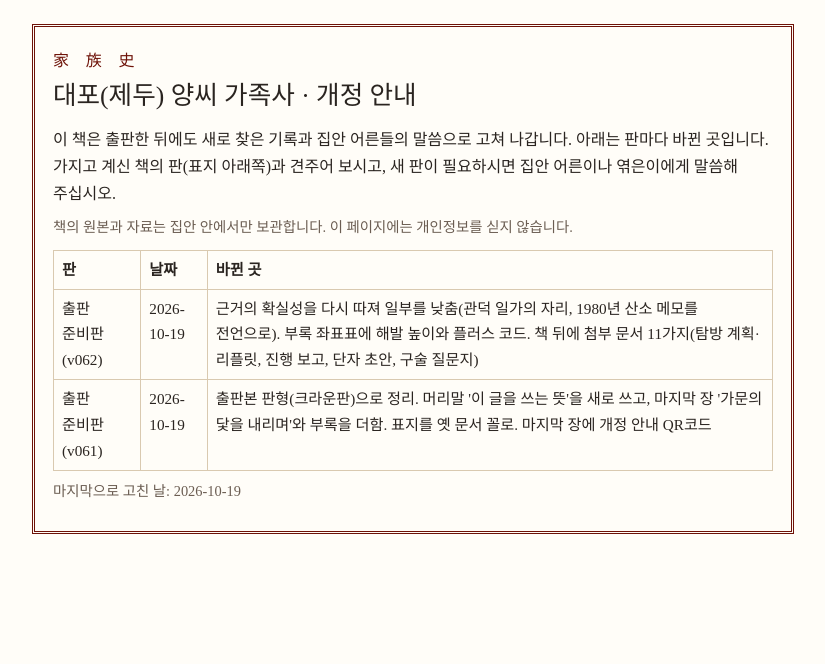
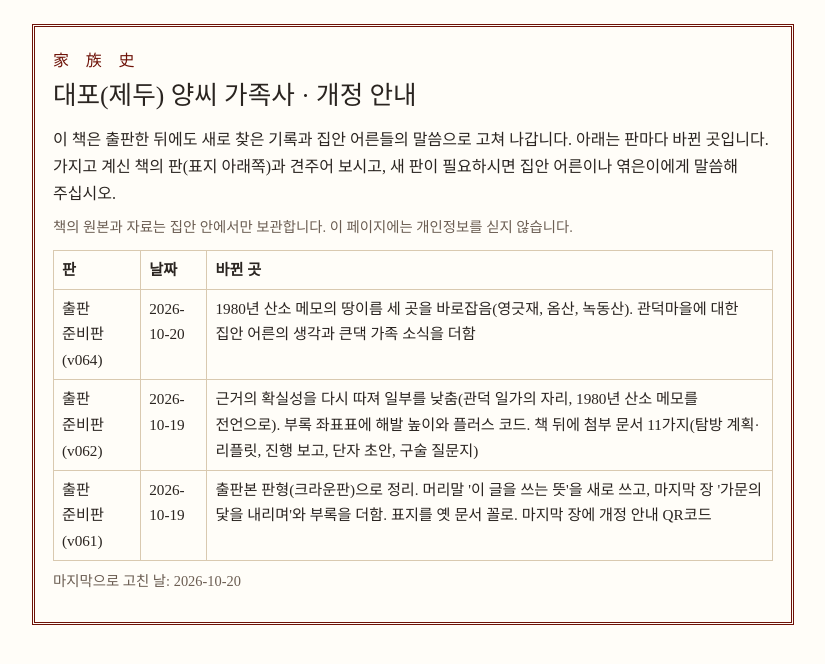
Before and after one commit to Yang9un/daepo-yang-revisions, a plain HTML site: page index.html in a window 1280 px wide. Shown: the whole page, without its empty margins (227-1052 px from the left). Drawn offline with Linux system fonts and the light colour scheme.

Commit message:
개정 안내 2026-10-20

```diff
--- a/index.html
+++ b/index.html
@@ -13,6 +13,6 @@ th,td{border:1px solid var(--line);padding:6px 8px;text-align:left;vertical-alig
 <p class="eb">家 族 史</p><h1>대포(제두) 양씨 가족사 · 개정 안내</h1>
 <p>이 책은 출판한 뒤에도 새로 찾은 기록과 집안 어른들의 말씀으로 고쳐 나갑니다. 아래는 판마다 바뀐 곳입니다. 가지고 계신 책의 판(표지 아래쪽)과 견주어 보시고, 새 판이 필요하시면 집안 어른이나 엮은이에게 말씀해 주십시오.</p>
 <p class="soft">책의 원본과 자료는 집안 안에서만 보관합니다. 이 페이지에는 개인정보를 싣지 않습니다.</p>
-<table><thead><tr><th>판</th><th>날짜</th><th>바뀐 곳</th></tr></thead><tbody><tr><td>출판 준비판(v062)</td><td>2026-10-19</td><td>근거의 확실성을 다시 따져 일부를 낮춤(관덕 일가의 자리, 1980년 산소 메모를 전언으로). 부록 좌표표에 해발 높이와 플러스 코드. 책 뒤에 첨부 문서 11가지(탐방 계획·리플릿, 진행 보고, 단자 초안, 구술 질문지)</td></tr><tr><td>출판 준비판(v061)</td><td>2026-10-19</td><td>출판본 판형(크라운판)으로 정리. 머리말 '이 글을 쓰는 뜻'을 새로 쓰고, 마지막 장 '가문의 닻을 내리며'와 부록을 더함. 표지를 옛 문서 꼴로. 마지막 장에 개정 안내 QR코드</td></tr></tbody></table>
-<p class="soft">마지막으로 고친 날: 2026-10-19</p>
+<table><thead><tr><th>판</th><th>날짜</th><th>바뀐 곳</th></tr></thead><tbody><tr><td>출판 준비판(v064)</td><td>2026-10-20</td><td>1980년 산소 메모의 땅이름 세 곳을 바로잡음(영긋재, 옴산, 녹동산). 관덕마을에 대한 집안 어른의 생각과 큰댁 가족 소식을 더함</td></tr><tr><td>출판 준비판(v062)</td><td>2026-10-19</td><td>근거의 확실성을 다시 따져 일부를 낮춤(관덕 일가의 자리, 1980년 산소 메모를 전언으로). 부록 좌표표에 해발 높이와 플러스 코드. 책 뒤에 첨부 문서 11가지(탐방 계획·리플릿, 진행 보고, 단자 초안, 구술 질문지)</td></tr><tr><td>출판 준비판(v061)</td><td>2026-10-19</td><td>출판본 판형(크라운판)으로 정리. 머리말 '이 글을 쓰는 뜻'을 새로 쓰고, 마지막 장 '가문의 닻을 내리며'와 부록을 더함. 표지를 옛 문서 꼴로. 마지막 장에 개정 안내 QR코드</td></tr></tbody></table>
+<p class="soft">마지막으로 고친 날: 2026-10-20</p>
 </div></body></html>
```
